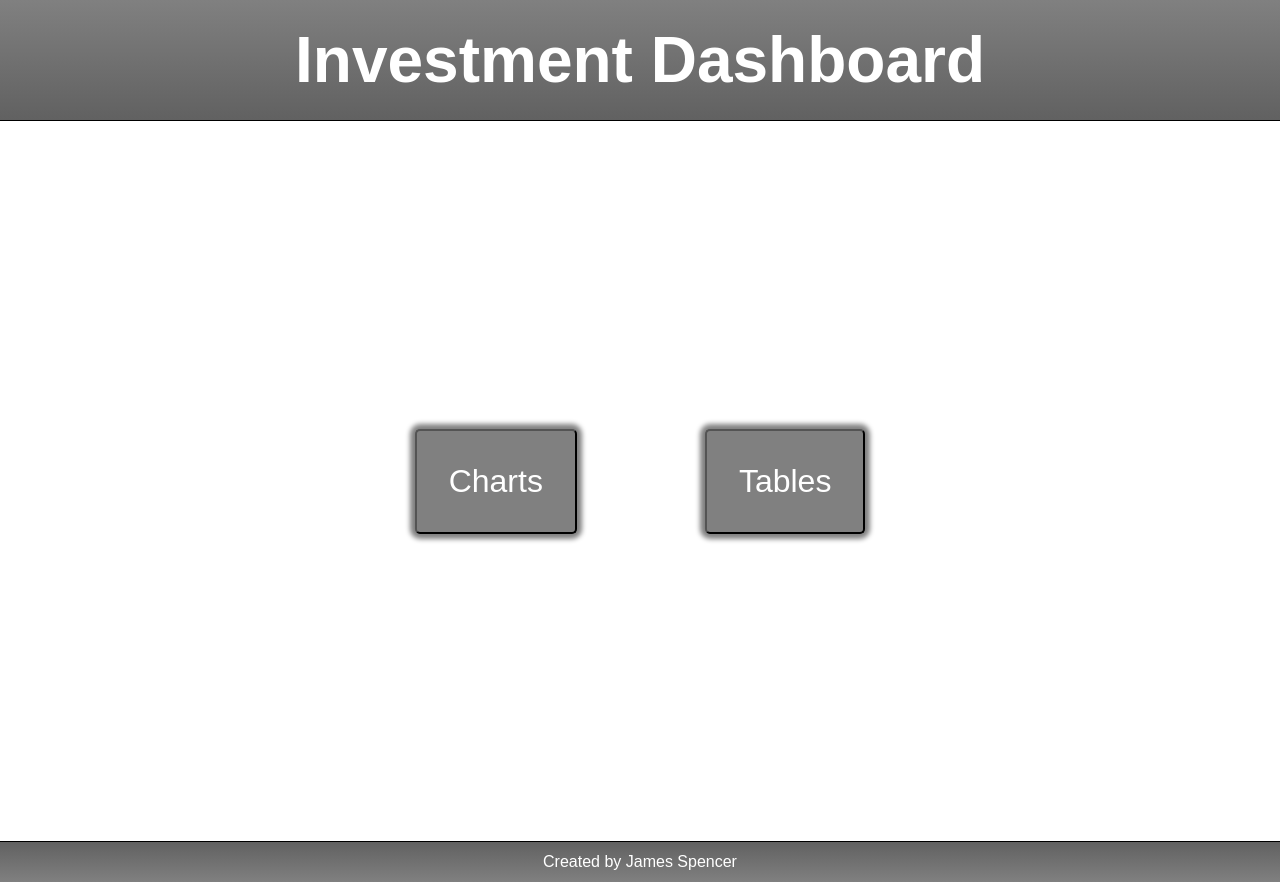
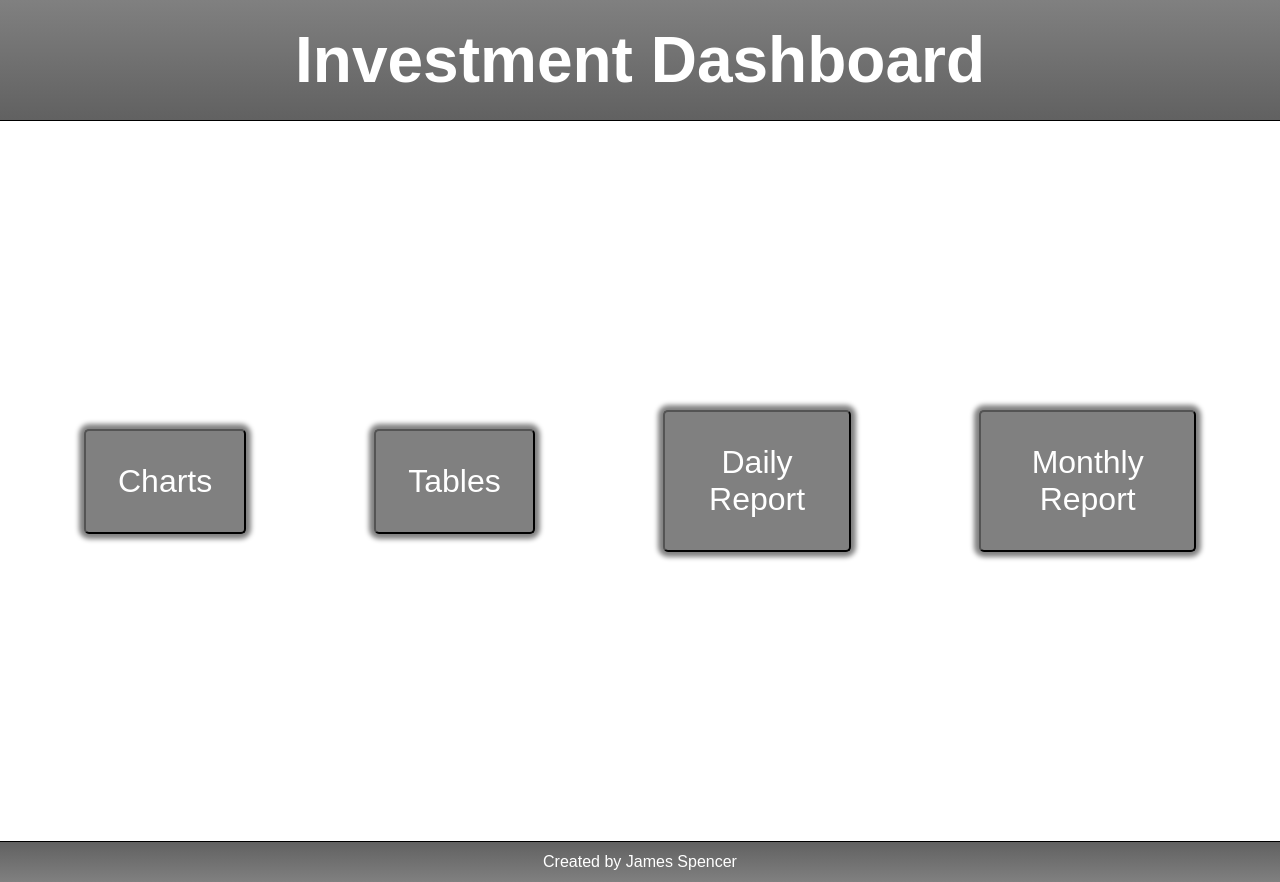
Before and after one commit to jkcswd/Investment-Dashboard-frontend, a React (Create React App) app: page / in a window 1280 px wide. Built offline with nearby package versions, Linux system fonts and the light colour scheme.

Commit message:
Add new buttons

```diff
--- a/src/components/App/App.js
+++ b/src/components/App/App.js
@@ -4,19 +4,27 @@ import ChartDisplay from '../ChartDisplay/ChartDisplay';
 import TableDisplay from '../TableDisplay/TableDisplay'
 
 const App = () => {
-  // TODO:  Add components rendering composite data from the data, set up scss, add tests
+  // TODO:  Add components rendering composite data from the data
   const [showChart, setShowChart] = useState(false);
   const [showTable, setShowTable] = useState(false);
+  const [showMonthlyReport, setShowMonthlyReport] = useState(false);
+  const [showDailyReport, setShowDailyReport] = useState(false);
 
   return (
     <div className="App">
       <header><h1>Investment Dashboard</h1></header>
       <main>
-        {!showChart && !showTable &&
+        {!showChart && !showTable && !showMonthlyReport && !showDailyReport &&
           <button onClick={() => setShowChart(true)}>Charts</button>
         }
-        {!showChart && !showTable &&
+        {!showChart && !showTable && !showMonthlyReport && !showDailyReport &&
           <button onClick={() => setShowTable(true)}>Tables</button>
+        }
+        {!showChart && !showTable && !showMonthlyReport && !showDailyReport &&
+          <button onClick={() => setShowDailyReport(true)}>Daily Report</button>
+        }
+        {!showChart && !showTable && !showMonthlyReport && !showDailyReport &&
+          <button onClick={() => setShowMonthlyReport(true)}>Monthly Report</button>
         }
         {showChart &&
           <ChartDisplay/>
@@ -24,6 +32,13 @@ const App = () => {
         { showTable &&
           <TableDisplay/>
         }
+        { showDailyReport &&
+          <DailyDisplay/>
+        }
+        { showMonthlyReport &&
+          <MonthlyDisplay/>
+        }
+
       </main>
       <footer>Created by James Spencer</footer>
     </div>
```
